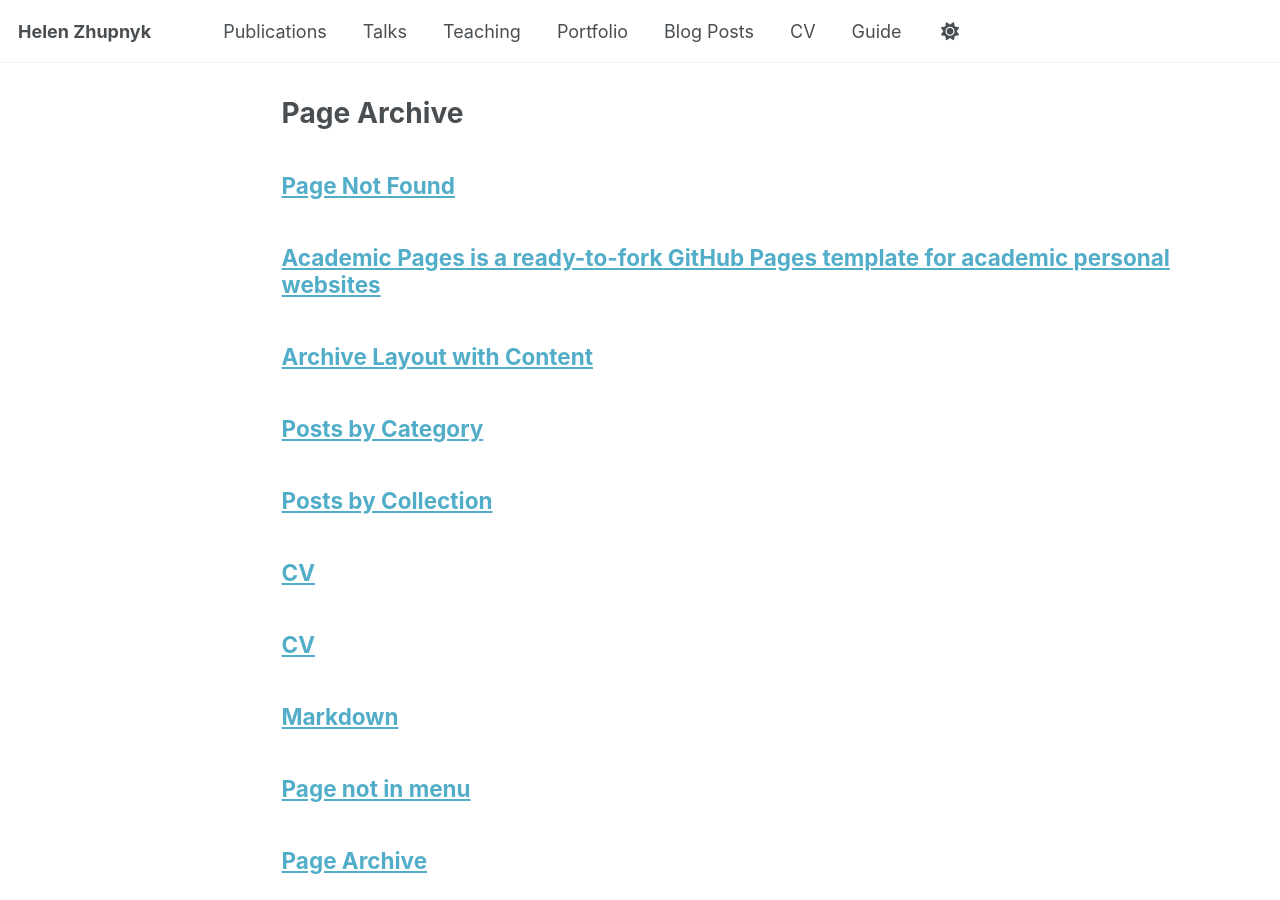
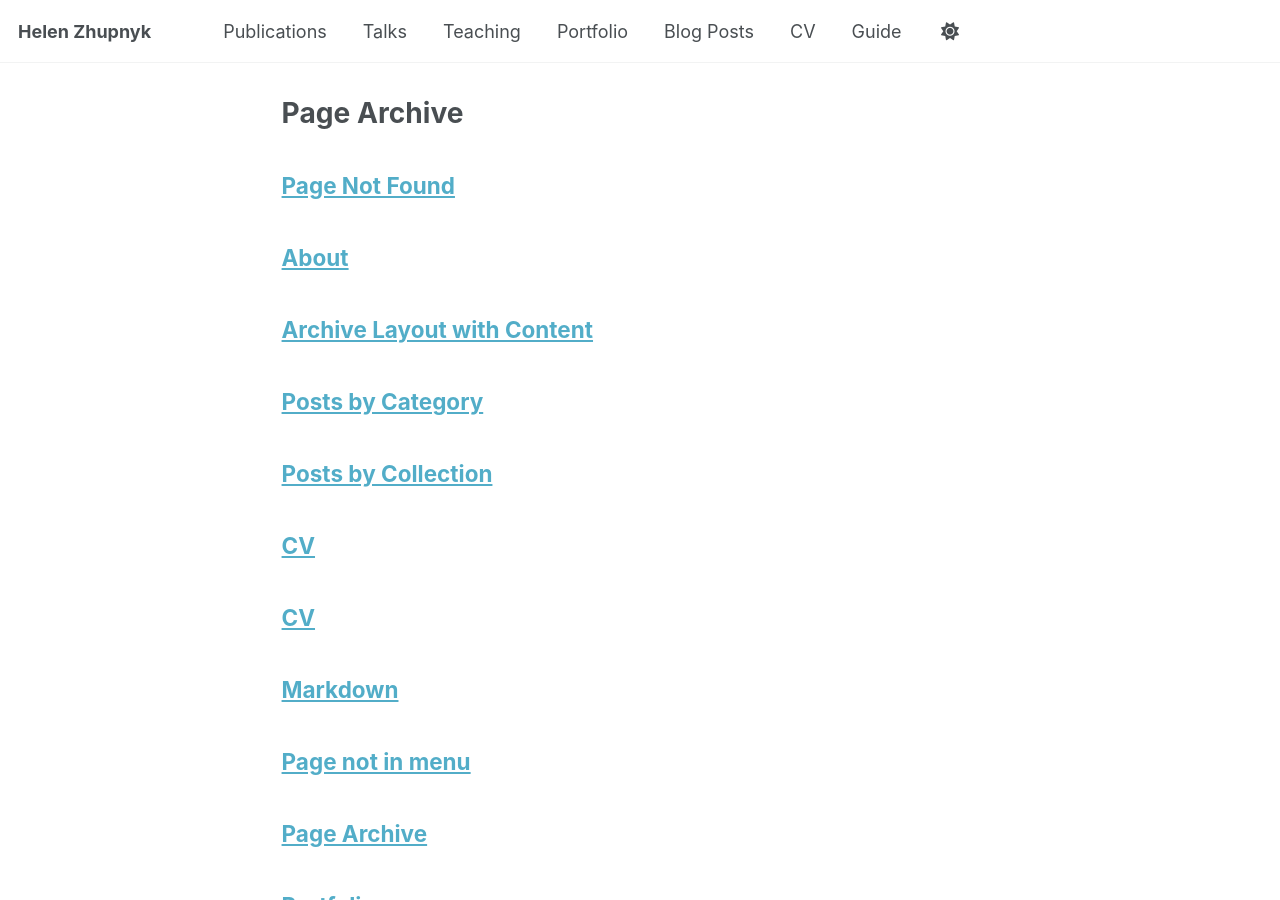
Before and after one commit to helenzhupnyk/helenzhupnyk.github.io, a Jekyll site: the page built from _pages/page-archive.html, in a window 1280 px wide and 900 px high. Built offline with Jekyll 4.4.1, drawn with Linux system fonts in a browser that asks for light colours; some of the changed lines change nothing that is shown.

Commit message:
about.md

```diff
--- a/_pages/about.md
+++ b/_pages/about.md
@@ -1,49 +1,32 @@
 ---
-permalink: /
-title: "Academic Pages is a ready-to-fork GitHub Pages template for academic personal websites"
-author_profile: true
-redirect_from:
-  - /about/
-  - /about.html
+layout: page
+title: About
+permalink: /about/
 ---
 
-This is the front page of a website that is powered by the [Academic Pages template](https://github.com/academicpages/academicpages.github.io) and hosted on GitHub pages. [GitHub pages](https://pages.github.com) is a free service in which websites are built and hosted from code and data stored in a GitHub repository, automatically updating when a new commit is made to the repository. This template was forked from the [Minimal Mistakes Jekyll Theme](https://mmistakes.github.io/minimal-mistakes/) created by Michael Rose, and then extended to support the kinds of content that academics have: publications, talks, teaching, a portfolio, blog posts, and a dynamically-generated CV. You can fork [this template](https://github.com/academicpages/academicpages.github.io) right now, modify the configuration and markdown files, add your own PDFs and other content, and have your own site for free, with no ads!
+## About Me
 
-A data-driven personal website
-======
-Like many other Jekyll-based GitHub Pages templates, Academic Pages makes you separate the website's content from its form. The content & metadata of your website are in structured markdown files, while various other files constitute the theme, specifying how to transform that content & metadata into HTML pages. You keep these various markdown (.md), YAML (.yml), HTML, and CSS files in a public GitHub repository. Each time you commit and push an update to the repository, the [GitHub pages](https://pages.github.com/) service creates static HTML pages based on these files, which are hosted on GitHub's servers free of charge.
+Hi, I’m **Mariia-Olena Zhupnyk** — a junior data scientist with a passion for turning data into actionable insights. My current focus includes data analysis, exploratory data visualization, and building data-driven tools to support smarter business decisions. I enjoy finding meaningful patterns in messy datasets and transforming them into clear, strategic insights.
 
-Many of the features of dynamic content management systems (like Wordpress) can be achieved in this fashion, using a fraction of the computational resources and with far less vulnerability to hacking and DDoSing. You can also modify the theme to your heart's content without touching the content of your site. If you get to a point where you've broken something in Jekyll/HTML/CSS beyond repair, your markdown files describing your talks, publications, etc. are safe. You can rollback the changes or even delete the repository and start over - just be sure to save the markdown files! Finally, you can also write scripts that process the structured data on the site, such as [this one](https://github.com/academicpages/academicpages.github.io/blob/master/talkmap.ipynb) that analyzes metadata in pages about talks to display [a map of every location you've given a talk](https://academicpages.github.io/talkmap.html).
+I’m currently a **Data Science Intern at M2M Tech**, where I’m gaining real-world experience solving practical AI and data challenges. I’ve worked on tasks such as exploratory data analysis, feature engineering, and model evaluation — all while collaborating in a team-based environment. I **participated in a WIL project** supporting data exploration and model development for a real-world AI use case. I contributed to internal discussions, task tracking, and learned project scoping practices.
 
-Getting started
-======
-1. Register a GitHub account if you don't have one and confirm your e-mail (required!)
-1. Fork [this template](https://github.com/academicpages/academicpages.github.io) by clicking the "Use this template" button in the top right.
-1. Go to the repository's settings (rightmost item in the tabs that start with "Code", should be below "Unwatch"). Rename the repository "[your GitHub username].github.io", which will also be your website's URL.
-1. Set site-wide configuration and create content & metadata (see below -- also see [this set of diffs](http://archive.is/3TPas) showing what files were changed to set up [an example site](https://getorg-testacct.github.io) for a user with the username "getorg-testacct")
-1. Upload any files (like PDFs, .zip files, etc.) to the files/ directory. They will appear at https://[your GitHub username].github.io/files/example.pdf.
-1. Check status by going to the repository settings, in the "GitHub pages" section
+I hold a **Master’s degree in Computer Science** and have worked across multiple domains — including **data analytics**, **customer service**, and **website administration**. This blend gives me a unique perspective on both technical problem-solving and user-centered thinking.
 
-Site-wide configuration
-------
-The main configuration file for the site is in the base directory in [_config.yml](https://github.com/academicpages/academicpages.github.io/blob/master/_config.yml), which defines the content in the sidebars and other site-wide features. You will need to replace the default variables with ones about yourself and your site's github repository. The configuration file for the top menu is in [_data/navigation.yml](https://github.com/academicpages/academicpages.github.io/blob/master/_data/navigation.yml). For example, if you don't have a portfolio or blog posts, you can remove those items from that navigation.yml file to remove them from the header.
+I haven’t always worked with data. My early career focused on content management and digital marketing, where I developed strong communication skills and a passion for technology. As I gained more exposure to technical tools, I pivoted fully into analytics — building my Python, SQL, and visualization skills through self-study, bootcamps, and hands-on projects.
 
-Create content & metadata
-------
-For site content, there is one markdown file for each type of content, which are stored in directories like _publications, _talks, _posts, _teaching, or _pages. For example, each talk is a markdown file in the [_talks directory](https://github.com/academicpages/academicpages.github.io/tree/master/_talks). At the top of each markdown file is structured data in YAML about the talk, which the theme will parse to do lots of cool stuff. The same structured data about a talk is used to generate the list of talks on the [Talks page](https://academicpages.github.io/talks), each [individual page](https://academicpages.github.io/talks/2012-03-01-talk-1) for specific talks, the talks section for the [CV page](https://academicpages.github.io/cv), and the [map of places you've given a talk](https://academicpages.github.io/talkmap.html) (if you run this [python file](https://github.com/academicpages/academicpages.github.io/blob/master/talkmap.py) or [Jupyter notebook](https://github.com/academicpages/academicpages.github.io/blob/master/talkmap.ipynb), which creates the HTML for the map based on the contents of the _talks directory).
+Outside of work, I enjoy exploring data challenges like building dashboards, analyzing public datasets, and creating visual stories.
 
-**Markdown generator**
+---
 
-The repository includes [a set of Jupyter notebooks](https://github.com/academicpages/academicpages.github.io/tree/master/markdown_generator
-) that converts a CSV containing structured data about talks or presentations into individual markdown files that will be properly formatted for the Academic Pages template. The sample CSVs in that directory are the ones I used to create my own personal website at stuartgeiger.com. My usual workflow is that I keep a spreadsheet of my publications and talks, then run the code in these notebooks to generate the markdown files, then commit and push them to the GitHub repository.
+## 🔧 Tech Stack
 
-How to edit your site's GitHub repository
-------
-Many people use a git client to create files on their local computer and then push them to GitHub's servers. If you are not familiar with git, you can directly edit these configuration and markdown files directly in the github.com interface. Navigate to a file (like [this one](https://github.com/academicpages/academicpages.github.io/blob/master/_talks/2012-03-01-talk-1.md) and click the pencil icon in the top right of the content preview (to the right of the "Raw | Blame | History" buttons). You can delete a file by clicking the trashcan icon to the right of the pencil icon. You can also create new files or upload files by navigating to a directory and clicking the "Create new file" or "Upload files" buttons.
+- **Languages:** Python, SQL, Bash, HTML, CSS
+- **Libraries:** Pandas, NumPy, Seaborn, Matplotlib, Scikit-learn
+- **Tools:** Power BI, Excel, Google Analytics, Tableau (basic)
+- **Workflow:** Git, GitHub, Jupyter Notebook, VS Code
+- **Cloud:** Google Cloud Platform (GCP), basic SSH/VM setup
 
-Example: editing a markdown file for a talk
-![Editing a markdown file for a talk](/images/editing-talk.png)
+---
 
-For more info
-------
-More info about configuring Academic Pages can be found in [the guide](https://academicpages.github.io/markdown/), the [growing wiki](https://github.com/academicpages/academicpages.github.io/wiki), and you can always [ask a question on GitHub](https://github.com/academicpages/academicpages.github.io/discussions). The [guides for the Minimal Mistakes theme](https://mmistakes.github.io/minimal-mistakes/docs/configuration/) (which this theme was forked from) might also be helpful.
+📫 **Connect with me:**
+[LinkedIn – Mariia-Olena Zhupnyk](https://www.linkedin.com/in/helenzhupnyk/)
```
